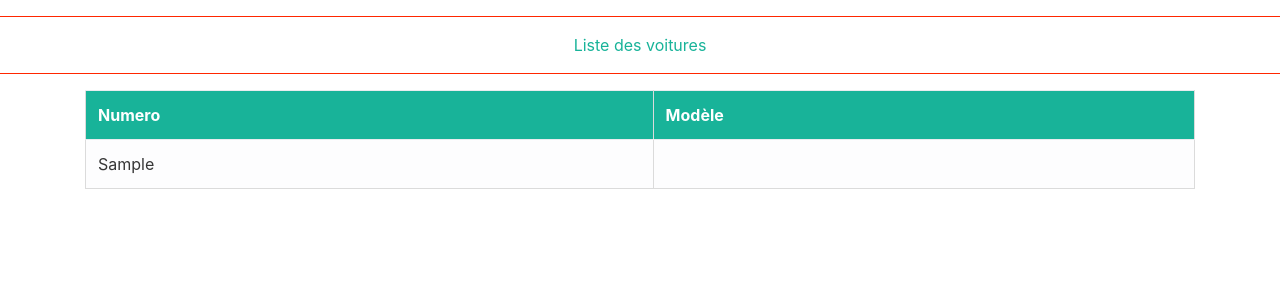
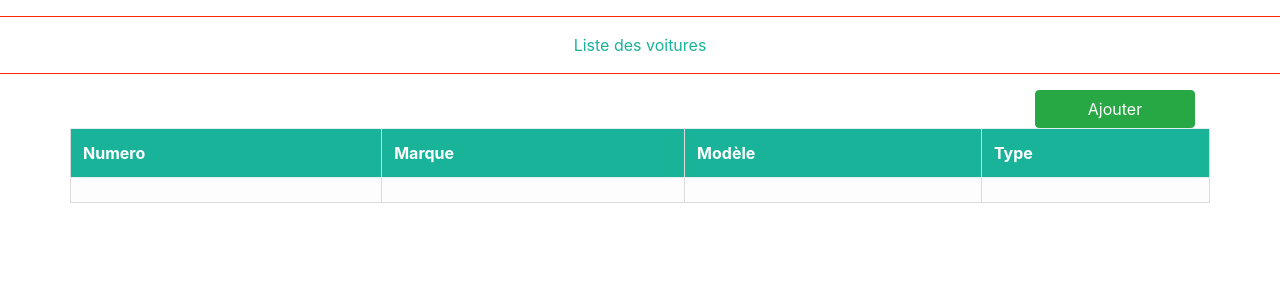
Before and after one commit to mandresyrabenja/evaluation, a CodeIgniter app: page /evaluation/index.php/car/list in a window 1280 px wide. Shown: the part 68-368 px from the top of the page. Run offline with CodeIgniter, Linux system fonts and the light colour scheme; tables that the repository leaves empty or names only in its code hold one stand-in row (values such as "Sample post"); data that the repository does not hold is empty.

Commit message:
feat: Display car details in each element of car list

```diff
--- a/application/controllers/Car.php
+++ b/application/controllers/Car.php
@@ -17,10 +17,11 @@
 
 
     function list(){
-        $query=  $this->car->showAll();
+        $query=  $this->car->findAllCarDetails();
         if($query){
-            $result['cars']  = $this->car->showAll();
+            $result['cars']  = $query;
         }
+
         $this->load->view('car/list', $result);
     }
 
--- a/application/models/Car_model.php
+++ b/application/models/Car_model.php
@@ -1,12 +1,18 @@
 <?php
 defined('BASEPATH') OR exit('No direct script access allowed');
-
-/**
- * Class Car_model<br>
- * Model du table Car
- */
 class Car_model extends CI_Model
 {
+
+
+    public function findAllCarDetails(){
+        $query = $this->db->get('car_details');
+
+         if($query->num_rows() > 0){
+             return $query->result();
+         }else{
+             return false;
+         }
+     }
 
     public function findAllDueState(){
         $query = $this->db->get('due_state');
@@ -17,6 +23,7 @@
              return false;
          }
      }
+
     public function find($id) {
         $query = $this->db->query('SELECT * FROM car WHERE car_id = '.$id);
         if($query->num_rows() == 1) {
--- a/application/views/car/list.php
+++ b/application/views/car/list.php
@@ -14,7 +14,6 @@
     <script src="<?= js_url('jquery.min')?>"></script>
 
 </head>
-
 <body>
     <header>
         <nav class="navbar navbar-expand-lg navbar-dark">
@@ -42,17 +41,26 @@
 
     <div class="container">
         <div class="row">
-            <div class="col-md-12">
+            <div class="col-md-10"></div>
+            <div class="col-md-2">
+                <a class="btn btn-success btn-block" href="<?= site_url('car/addCar') ?>">Ajouter</a></td>
+            </div>
+        </div>
+        <div class="row">
             <table class="table is-bordered is-hoverable">
             <thead id="table_head" class="text-white" >
                 <th class="text-white">Numero</th>
+                <th class="text-white">Marque</th>
                 <th class="text-white">Modèle</th>
+                <th class="text-white">Type</th>
             </thead>
                 <tbody class="table-light">
                     <?php foreach($cars as $car): ?>
                         <tr class="table-default">
                             <td><?= $car->numero ?></td>
+                            <td><?= $car->brand ?></td>
                             <td><?= $car->car_model ?></td>
+                            <td><?= $car->type ?></td>
                         </tr>
                     <?php endforeach ?>
                 </tbody>
```
Lines whose indentation alone changed are shown as unchanged.
